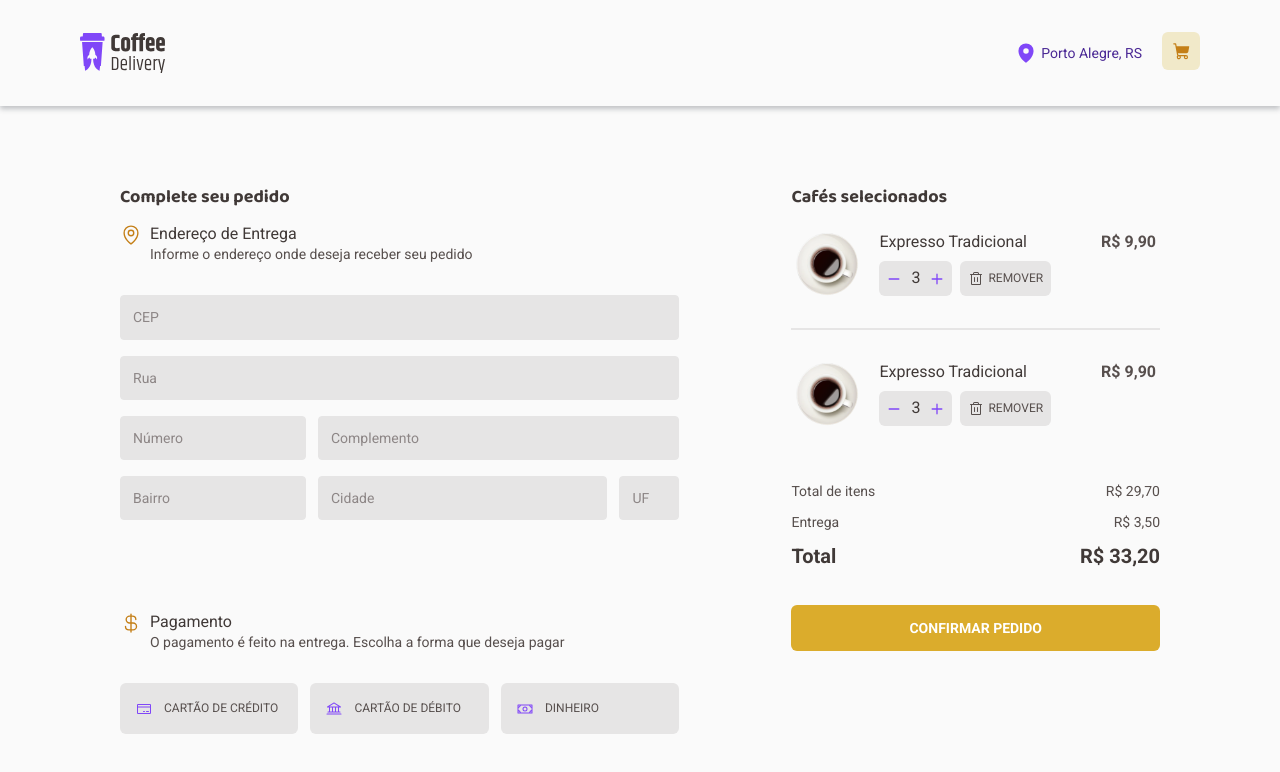
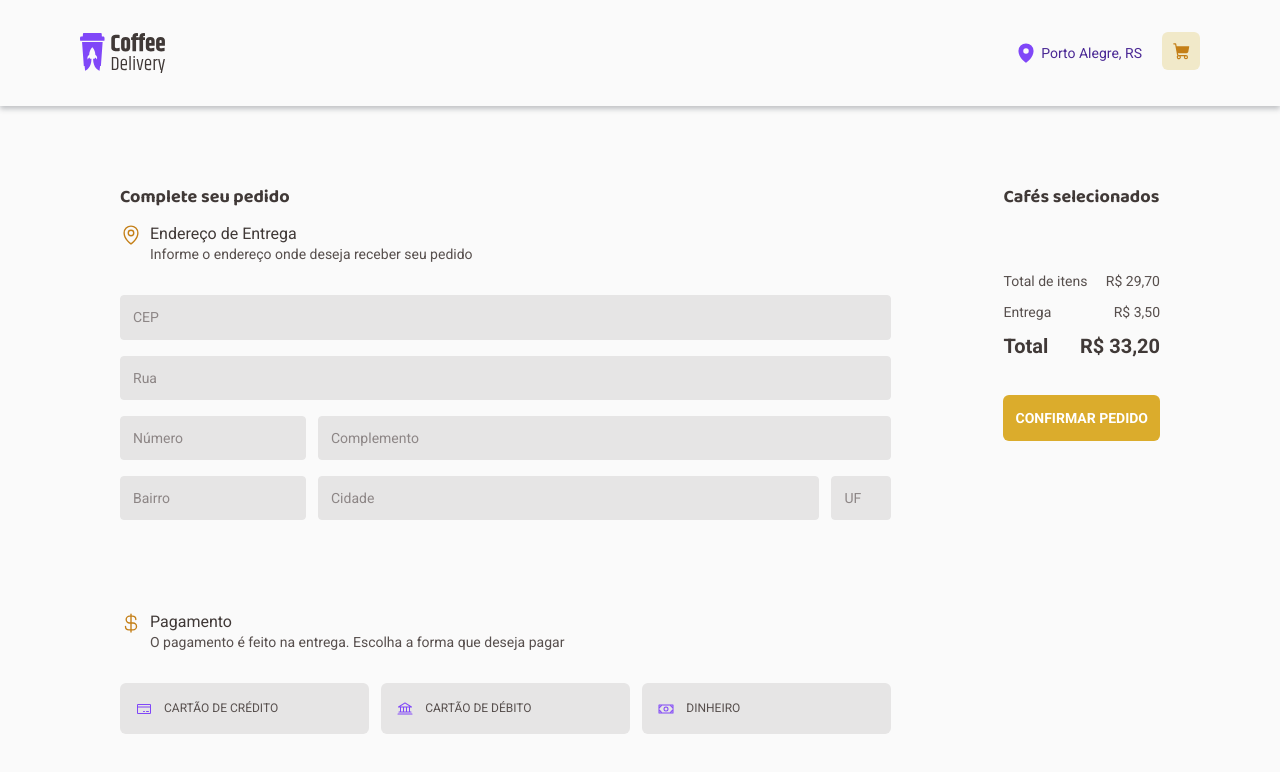
Before and after one commit to FelipeAmorimDev/coffee-delivery, a React (Vite) app: page /cart in a window 1280 px wide. Shown: the top 772 px of the page. Built offline with nearby package versions, Linux system fonts and the light colour scheme; the HTML template or start-up script is replaced by a standard one.

Commit message:
feat: componente cartitem implementado

```diff
--- a/src/context/CartContext.tsx
+++ b/src/context/CartContext.tsx
@@ -11,7 +11,7 @@ interface IItemToAdd {
   tags: string[]
   price: string
   image: string
-  quantity?: number
+  quantity: number
 }
 
 interface CartContextData {
--- /dev/null
+++ b/src/pages/Cart/components/CartItem/index.tsx
@@ -0,0 +1,31 @@
+import { Trash } from '@phosphor-icons/react'
+import { ItemQuantity } from '../../../../components/ItemQuantity'
+import { CartItemSeparator } from '../../styles'
+import { IItemToAdd } from '../../../Home'
+
+interface CartItemProps {
+  coffee: IItemToAdd
+}
+
+export function CartItem({ coffee }: CartItemProps) {
+  return (
+    <>
+      {console.log(coffee)}
+      <li>
+        <img src={coffee.image} alt="" />
+        <div>
+          <span>{coffee.title}</span>
+          <div>
+            <ItemQuantity quantity={3} />
+            <button>
+              <Trash size={16} />
+              REMOVER
+            </button>
+          </div>
+        </div>
+        <span>R$ {coffee.price}</span>
+      </li>
+      <CartItemSeparator />
+    </>
+  )
+}
--- a/src/pages/Cart/index.tsx
+++ b/src/pages/Cart/index.tsx
@@ -1,16 +1,12 @@
-// import { useContext } from 'react'
-// import { cartContext } from '../../context/CartContext'
 import {
   Bank,
   CreditCard,
   CurrencyDollar,
   MapPin,
   Money,
-  Trash,
 } from '@phosphor-icons/react'
 import {
   CartContainer,
-  CartItemSeparator,
   CartList,
   CartListContainer,
   CompleteOrderContainer,
@@ -20,14 +16,13 @@ import {
   PriceContainer,
 } from './styles'
 import { RadioPaymentMethod } from './components/RadioPaymentMethod'
-import { useState } from 'react'
-import { ItemQuantity } from '../../components/ItemQuantity'
-// import { useContext, useState } from 'react'
-// import { cartContext } from '../../context/CartContext'
+import { useContext, useState } from 'react'
+import { cartContext } from '../../context/CartContext'
+import { CartItem } from './components/CartItem'
 
 export function Cart() {
-  // const { cartList } = useContext(cartContext)
   const [paymentMethod, setPaymentMethod] = useState('')
+  const { cartList } = useContext(cartContext)
 
   return (
     <CartContainer>
@@ -110,35 +105,9 @@ export function Cart() {
       <CartListContainer>
         <span>Cafés selecionados</span>
         <CartList>
-          <li>
-            <img src="./images/coffees/americano.png" alt="" />
-            <div>
-              <span>Expresso Tradicional</span>
-              <div>
-                <ItemQuantity quantity={3} />
-                <button>
-                  <Trash size={16} />
-                  REMOVER
-                </button>
-              </div>
-            </div>
-            <span>R$ 9,90</span>
-          </li>
-          <CartItemSeparator />
-          <li>
-            <img src="./images/coffees/americano.png" alt="" />
-            <div>
-              <span>Expresso Tradicional</span>
-              <div>
-                <ItemQuantity quantity={3} />
-                <button>
-                  <Trash size={16} />
-                  REMOVER
-                </button>
-              </div>
-            </div>
-            <span>R$ 9,90</span>
-          </li>
+          {cartList.map((cartItem) => {
+            return <CartItem key={cartItem.id} coffee={cartItem} />
+          })}
         </CartList>
         <PriceContainer>
           <p>
--- a/src/pages/Home/components/CoffeeItem/index.tsx
+++ b/src/pages/Home/components/CoffeeItem/index.tsx
@@ -12,7 +12,6 @@ export interface CoffeeItemProps {
     tags: string[]
     price: string
     image: string
-    quantity?: number
   }
 }
 
```
Also changed, not shown: src/pages/Cart/components/CartItem/style.ts (added).
